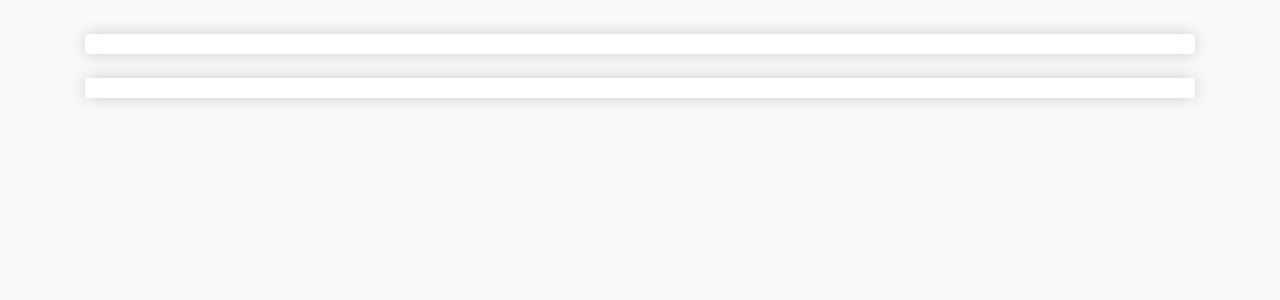
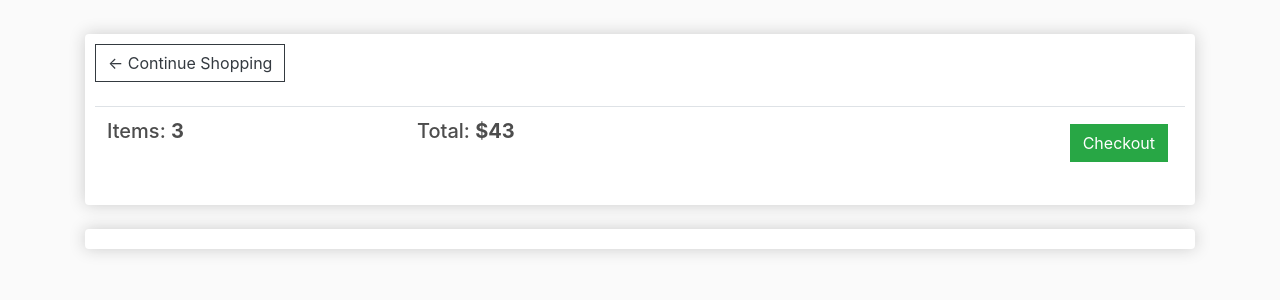
Before and after one commit to bellcastle88/E-commerce-Django, a Django app: page /cart/ in a window 1280 px wide. Shown: the part 57-357 px from the top of the page. Run offline with Django 3.2, Linux system fonts and the light colour scheme; lists and menus that the app fills with data are empty; some libraries are stand-ins or nearby versions.

Commit message:
feature 10/12

```diff
--- a/store/templates/store/cart.html
+++ b/store/templates/store/cart.html
@@ -5,7 +5,20 @@
 <div class="row">
     <div class="col-lg-12">
         <div class="box-element">
+            <a  class="btn btn-outline-dark" href="{% url 'store' %}">&#x2190; Continue Shopping</a>
 
+            <br>
+            <br>
+
+            <table class="table">
+                <tr>
+                    <th><h5>Items: <strong>3</strong></h5></th>
+                    <th><h5>Total: <strong>$43</strong></h5></th>
+                    <th>
+                        <a  style="float:right; margin:5px;" class="btn btn-success" href="{% url 'checkout' %}">Checkout</a>
+                    </th>
+                </tr>
+            </table>
         </div>
 
         <br>
```
